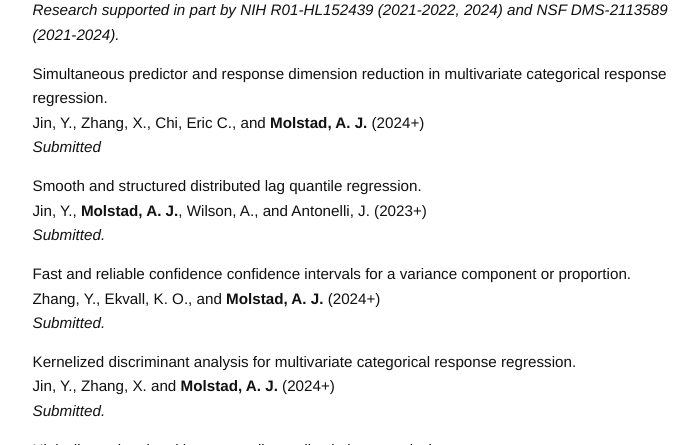
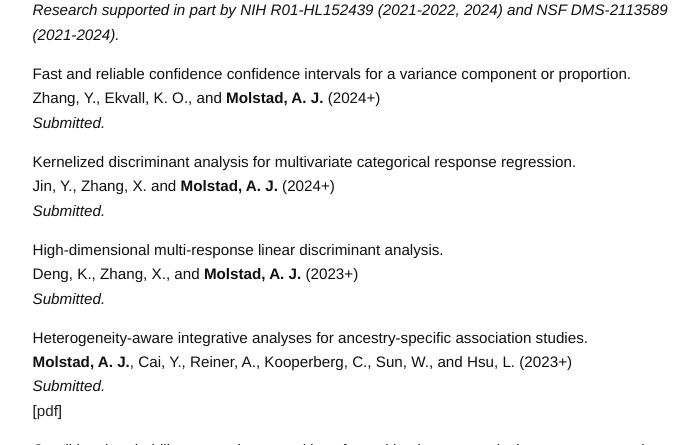
Before and after one commit to ajmolstad/ajmolstad.github.io, a Jekyll site: the page built from research.md, in a window 1280 px wide and 900 px high, cut to the strip 455-900 px from the top of the window. Shown: the whole strip, without its empty margins (275-974 px from the left). Built offline with Jekyll 4.4.1, drawn with Linux system fonts in a browser that asks for light colours.

Commit message:
Update research.md

```diff
--- a/research.md
+++ b/research.md
@@ -18,13 +18,13 @@ Gelis-Cadena, K. and **Molstad, A. J.** (2022+) <br>
 **Molstad, A. J.** (2023+) <br>
 *Submitted.* <br>  -->
 
-Simultaneous predictor and response dimension reduction in multivariate categorical response regression. <br>
+<!-- Simultaneous predictor and response dimension reduction in multivariate categorical response regression. <br>
 Jin, Y., Zhang, X., Chi, Eric C., and **Molstad, A. J.** (2024+) <br>
 *Submitted* <br>
 
 Smooth and structured distributed lag quantile regression. <br>
 Jin, Y., **Molstad, A. J.**, Wilson, A., and Antonelli, J. (2023+) <br>
-*Submitted.* <br>
+*Submitted.* <br>  -->
 
 Fast and reliable confidence confidence intervals for a variance component or proportion. <br>
 Zhang, Y., Ekvall, K. O., and **Molstad, A. J.** (2024+) <br>
```
